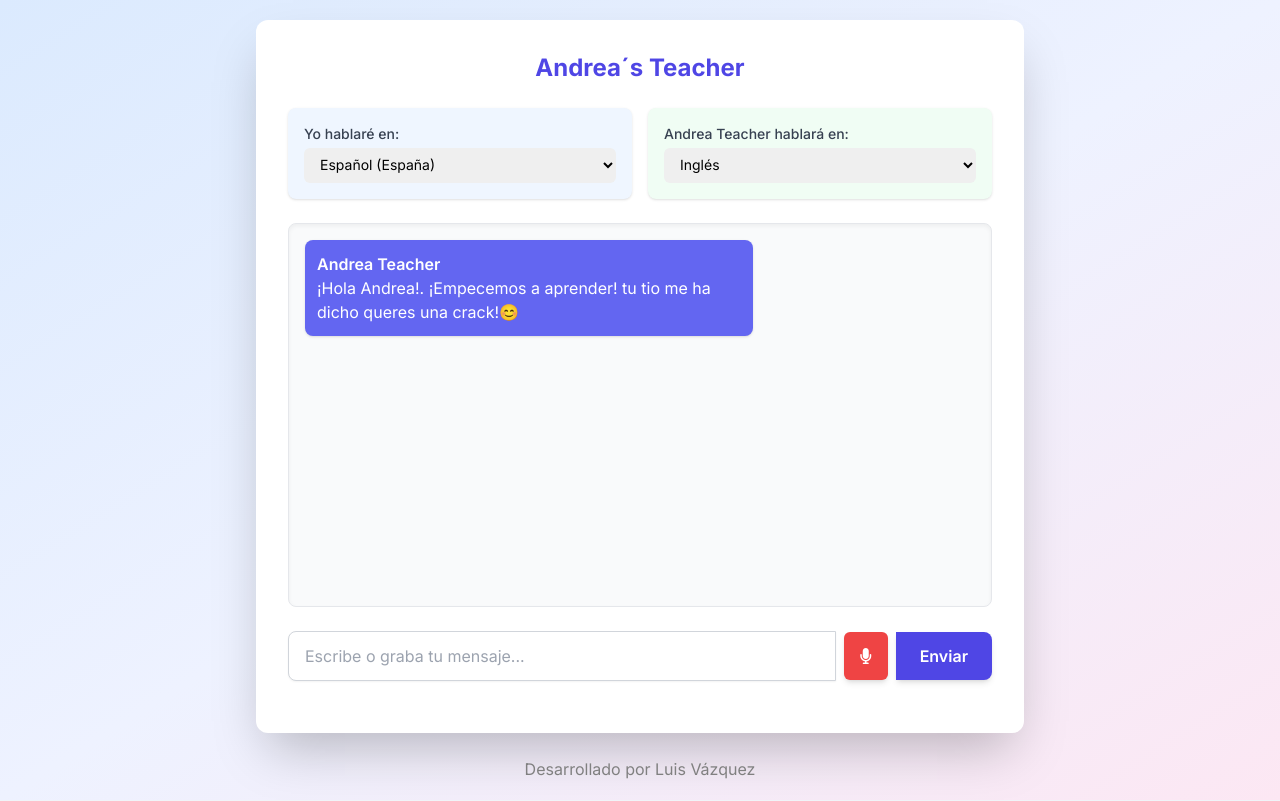
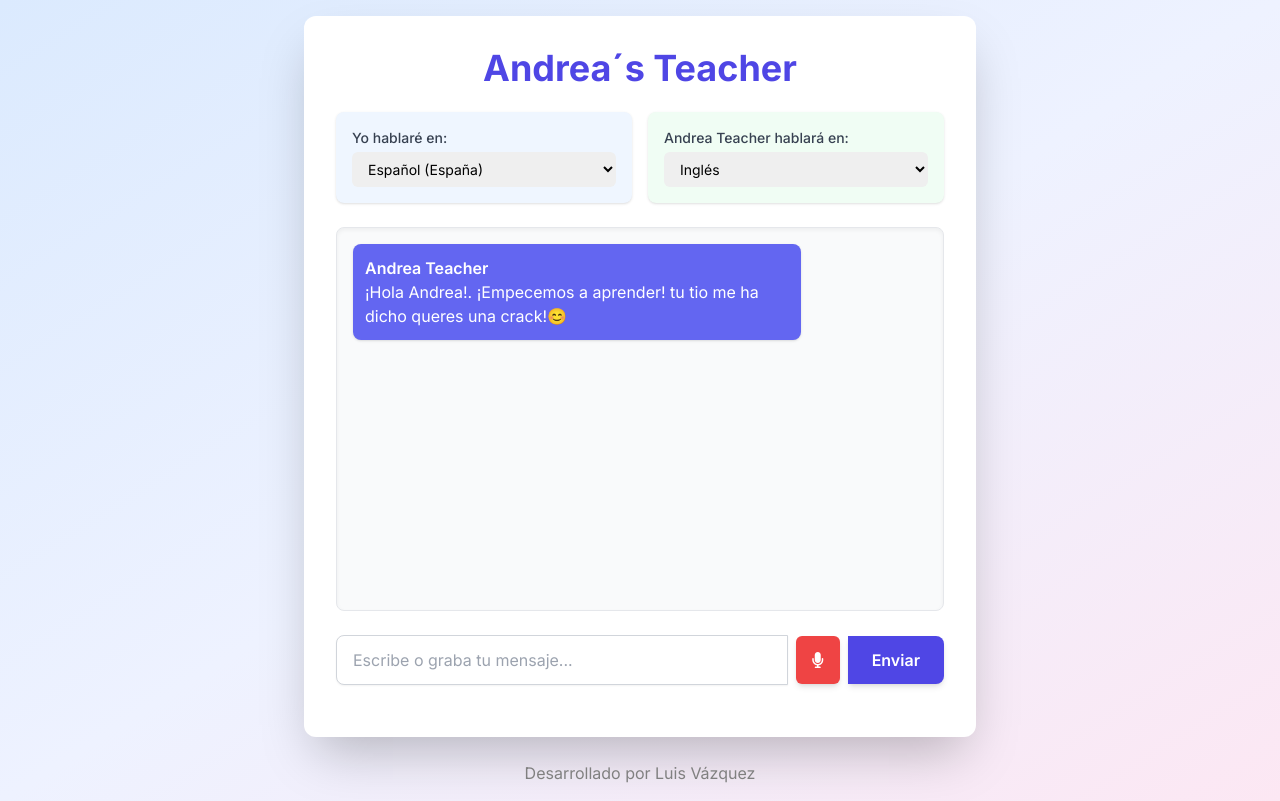
Before and after one commit to desarrolladormadrid/Andreas_teacher, a plain HTML site: page index.html in a window 1280 px wide. Drawn offline with nearby package versions, Linux system fonts and the light colour scheme.

Commit message:
Update index.html

```diff
--- a/index.html
+++ b/index.html
@@ -84,9 +84,9 @@
 <body
     class="flex flex-col items-center justify-center min-h-screen p-4 bg-gradient-to-br from-blue-100 via-indigo-50 to-pink-100">
 
-    <div class="w-full max-w-3xl bg-white shadow-2xl rounded-xl p-6 md:p-8">
+    <div class="w-full max-w-2xl bg-white shadow-2xl rounded-xl p-6 md:p-8">
         <header class="mb-6 text-center">
-            <h1 class="text-2xl font-bold text-indigo-600">Andrea´s Teacher</h1>
+            <h1 class="text-4xl font-bold text-indigo-600">Andrea´s Teacher</h1>
 
         </header>
 
@@ -135,7 +135,7 @@
             </div>
         </div>
 
-        <div class="flex items-center space-x-2">
+        <div class="flex flex-col sm:flex-row items-stretch sm:items-center gap-2 w-full">
             <input type="text" id="messageInput" placeholder="Escribe o graba tu mensaje..."
                 class="flex-grow px-4 py-3 border border-gray-300 rounded-l-lg focus:outline-none focus:ring-2 focus:ring-indigo-500 focus:border-transparent shadow-sm">
             <button id="voiceRecordBtn"
@@ -143,6 +143,7 @@
                 aria-label="Grabar mensaje de voz">
                 <i class="fas fa-microphone"></i>
             </button>
+
             <button id="sendMessageBtn"
                 class="bg-indigo-600 hover:bg-indigo-700 text-white px-6 py-3 rounded-r-lg font-semibold shadow-md transition duration-150 ease-in-out">
                 Enviar
```
